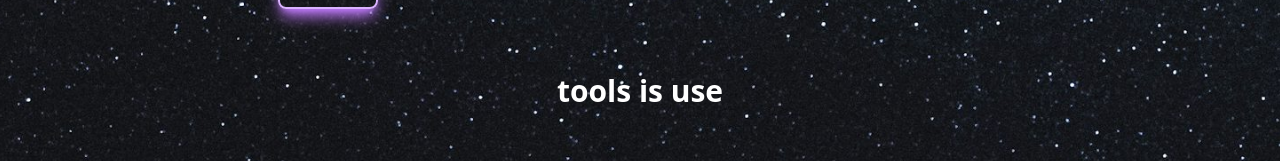
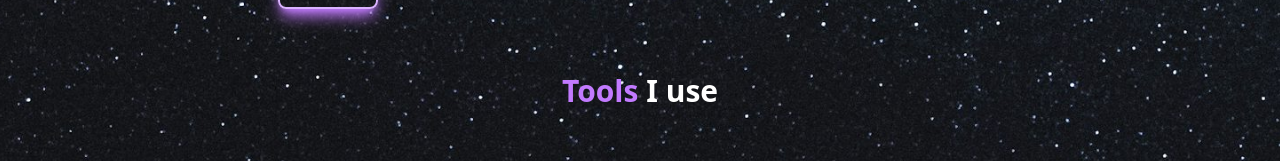
Before and after one commit to Abhishek-kumar00/NewPortfolio, a React (Vite) app: page /about in a window 1280 px wide. Shown: the part 1175-1336 px from the top of the page. Built offline with nearby package versions, Linux system fonts and the light colour scheme.

Commit message:
About page

```diff
--- a/src/components/About/About.jsx
+++ b/src/components/About/About.jsx
@@ -83,7 +83,7 @@ function About() {
         </div>
         <br />
         <div className="tools">
-          <h1 className='text-white text-3xl font-bold'>tools is use </h1>
+          <h1 className='text-white text-3xl font-bold'><span className='text-purple-400'> Tools</span> I use </h1>
           <br />
           <ToolsCard />
         </div>
```
